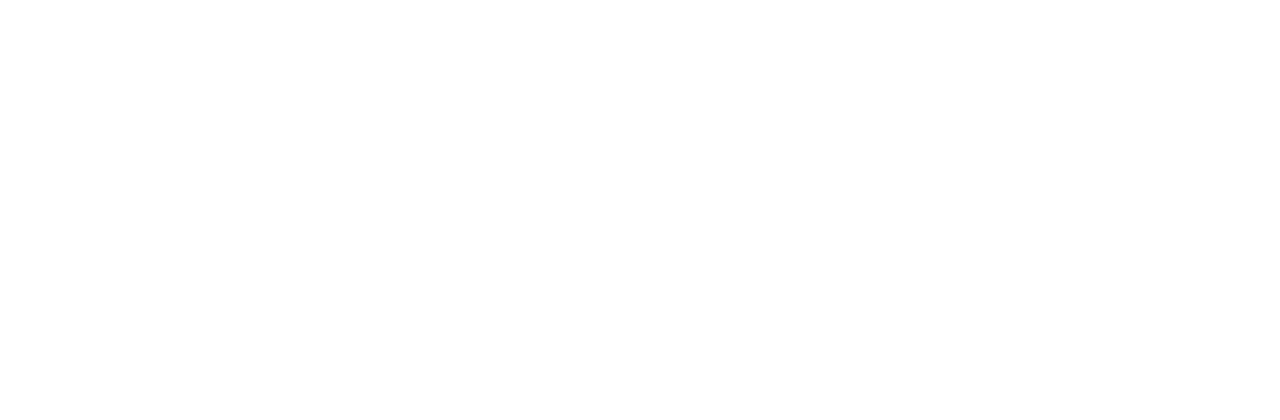
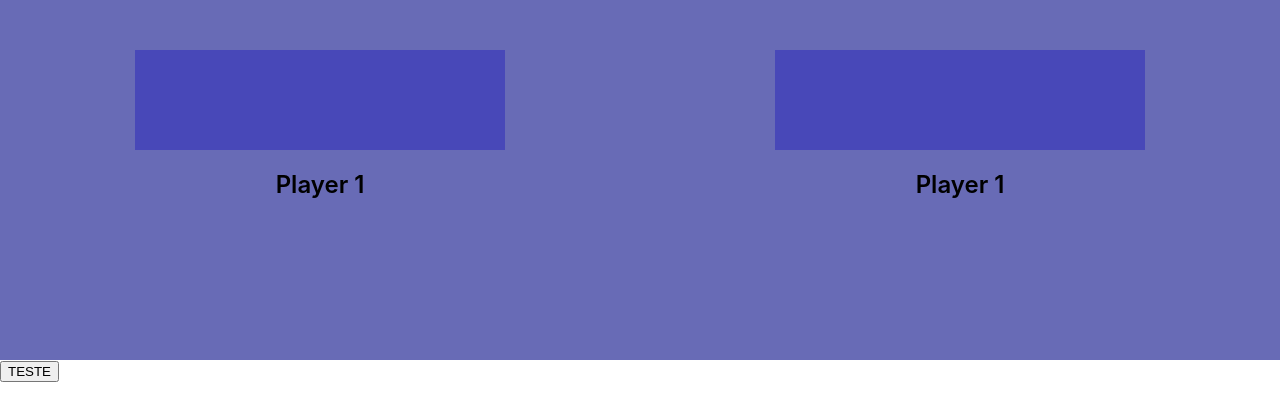
Before and after one commit to RAFILKLDEV/frame-figheters, a React (Create React App) app: page / in a window 1280 px wide. Shown: the top 420 px of the page. Built offline with nearby package versions, Linux system fonts and the light colour scheme.

Commit message:
Estrutura do botões

```diff
--- a/src/App.css
+++ b/src/App.css
@@ -1,6 +1,44 @@
 .App {
-  display: flex;
-  justify-content: center;
-  align-items: center;
   min-height: 100vh;
 }
+
+.Arena {
+  display: grid;
+  grid-template-columns: 1fr 1fr;
+  height: 45vh;
+  background-color: rgb(72, 72, 184);
+  width: 100%;
+}
+
+.PlayerSlot {
+  display: flex;
+  flex-direction: column;
+  align-items: center;
+  padding: 50px;
+  background-color: rgba(163, 170, 177, 0.356);
+}
+
+.Player-Combo {
+  padding: 50px;
+  width: 50%;
+  background-color: rgb(72, 72, 184);
+}
+
+.Player-Title {
+  font-size: 1.5rem;
+  font-weight: 600;
+}
+
+.Modal {
+  display: none;
+}
+
+.ModalButton {
+  background-color: beige;
+  height: 400px;
+  width: 400px;
+
+  display: grid;
+  grid-template-columns: 1fr 1fr 1fr;
+  grid-template-rows: 1fr 1fr 1fr;
+}
--- a/src/App.jsx
+++ b/src/App.jsx
@@ -1,9 +1,37 @@
+import { useRef } from "react";
 import "./App.css";
+import { PlayerSlot } from "./components/PlayerSlot/PlayerSlot";
 
 function App() {
+  const modal = useRef();
+  function sequencia(nGolpes, nome) {
+    modal.current.style.display = "block";
+    // const golpes = []
+    // for (let index = 0; index < nGolpes.length; index++) {
+    //   golpes.push(nome)
+    // }
+  }
   return (
     <div className="App">
-      <div className="Arena"></div>
+      <div className="Modal" ref={modal}>
+        <div className="List">sequencia</div>
+        <div className="ModalButton">
+          <div></div>
+          <button className="Button-Cima">CIMA</button>
+          <div></div>
+          <button className="Button-Esquerda">Lados</button>
+          <button className="Button-Meio">Meio</button>
+          <button className="Button-Direta">Lados</button>
+          <div></div>
+          <button className="Button-Baixo">Baixo</button>
+          <div></div>
+        </div>
+      </div>
+      <div className="Arena">
+        <PlayerSlot />
+        <PlayerSlot />
+      </div>
+      <button onClick={sequencia}>TESTE</button>
     </div>
   );
 }
--- /dev/null
+++ b/src/components/PlayerSlot/PlayerSlot.jsx
@@ -0,0 +1,11 @@
+export function PlayerSlot() {
+  return (
+    <div className="PlayerSlot">
+      <div className="Player-Combo"></div>
+      <div className="Player-Avatar">
+        <img src="" alt="" />
+      </div>
+      <div className="Player-Title">Player 1</div>
+    </div>
+  );
+}
```
